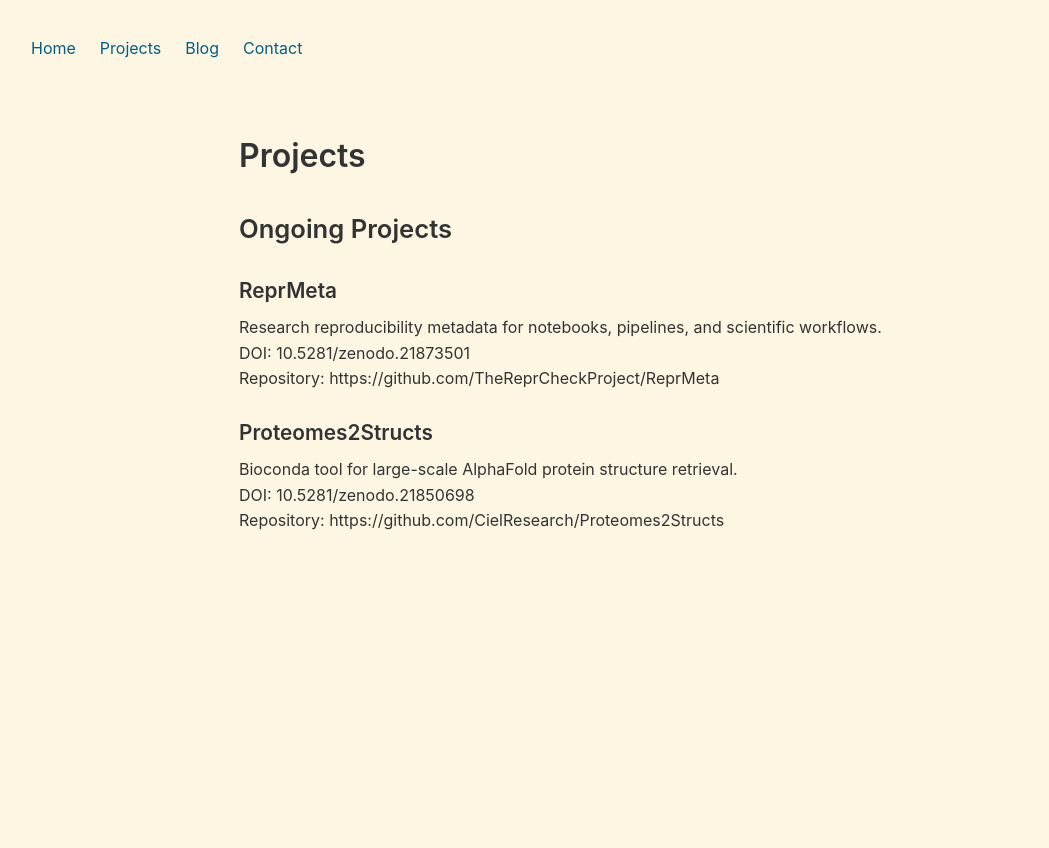
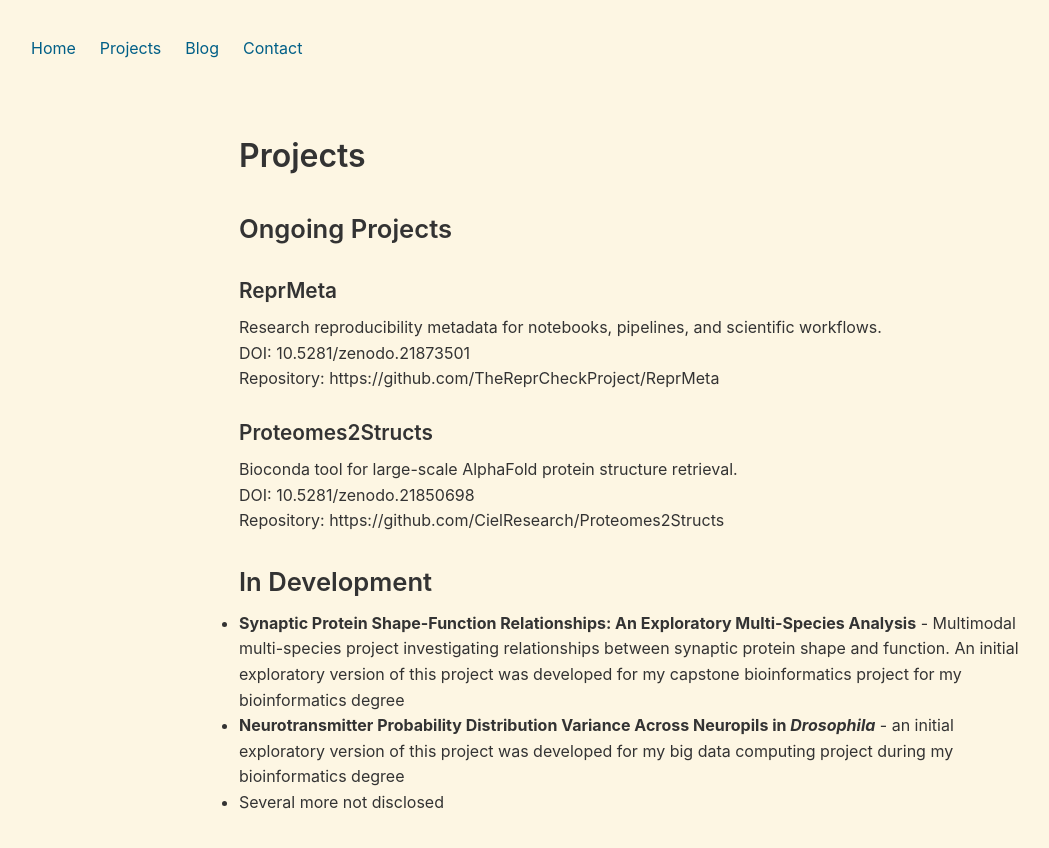
Before and after one commit to CielResearch/CielResearch.github.io, a Jekyll site: the page built from projects.md, in a window 1280 px wide. Shown: the top 848 px of the page, without its empty margins (1-1050 px from the left). Built offline with Jekyll 4.4.1, drawn with Linux system fonts in a browser that asks for light colours; our own code applies the rules of GitHub Pages for plain Markdown files.

Commit message:
Update projects page

```diff
--- a/projects.md
+++ b/projects.md
@@ -11,3 +11,9 @@ Repository: https://github.com/TheReprCheckProject/ReprMeta
 Bioconda tool for large-scale AlphaFold protein structure retrieval. \
 DOI: 10.5281/zenodo.21850698 \
 Repository: https://github.com/CielResearch/Proteomes2Structs
+
+## In Development
+
+- **Synaptic Protein Shape-Function Relationships: An Exploratory Multi-Species Analysis** - Multimodal multi-species project investigating relationships between synaptic protein shape and function. An initial exploratory version of this project was developed for my capstone bioinformatics project for my bioinformatics degree
+- **Neurotransmitter Probability Distribution Variance Across Neuropils in *Drosophila*** - an initial exploratory version of this project was developed for my big data computing project during my bioinformatics degree
+- Several more not disclosed
```
